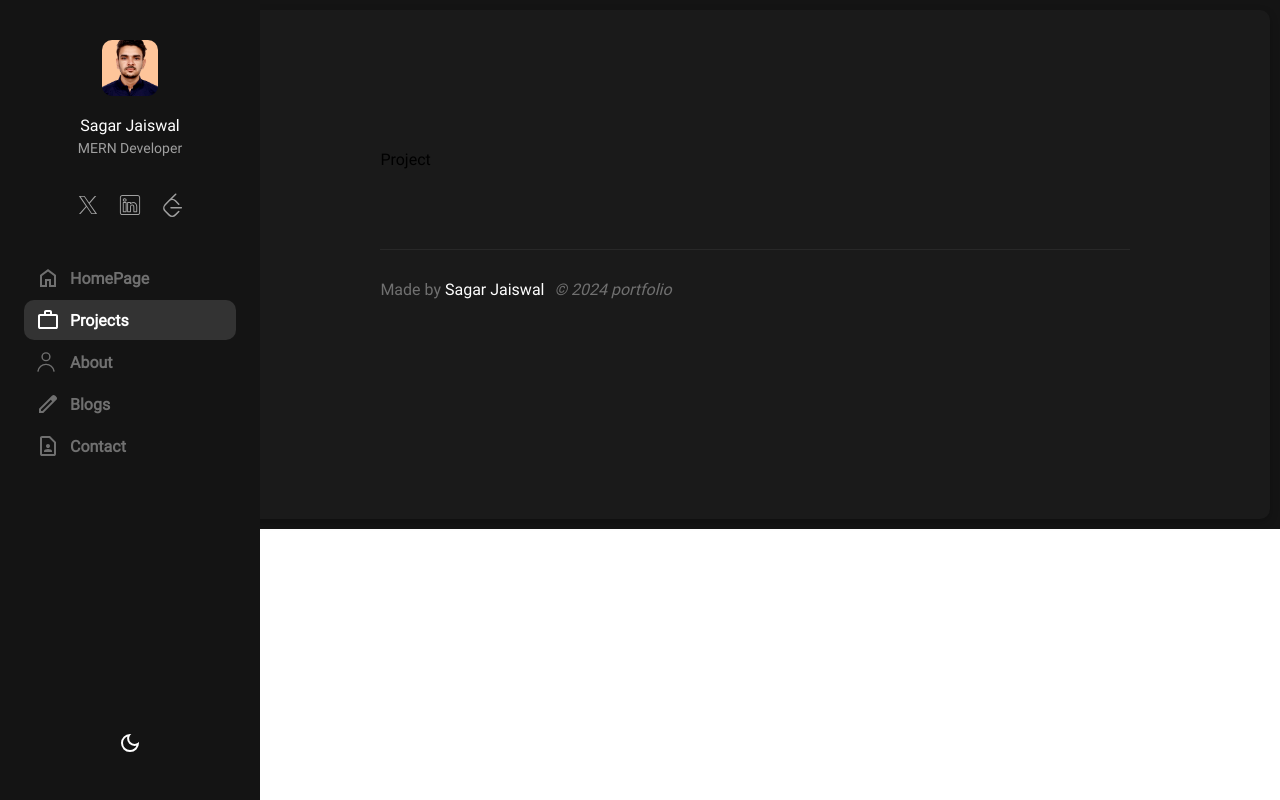
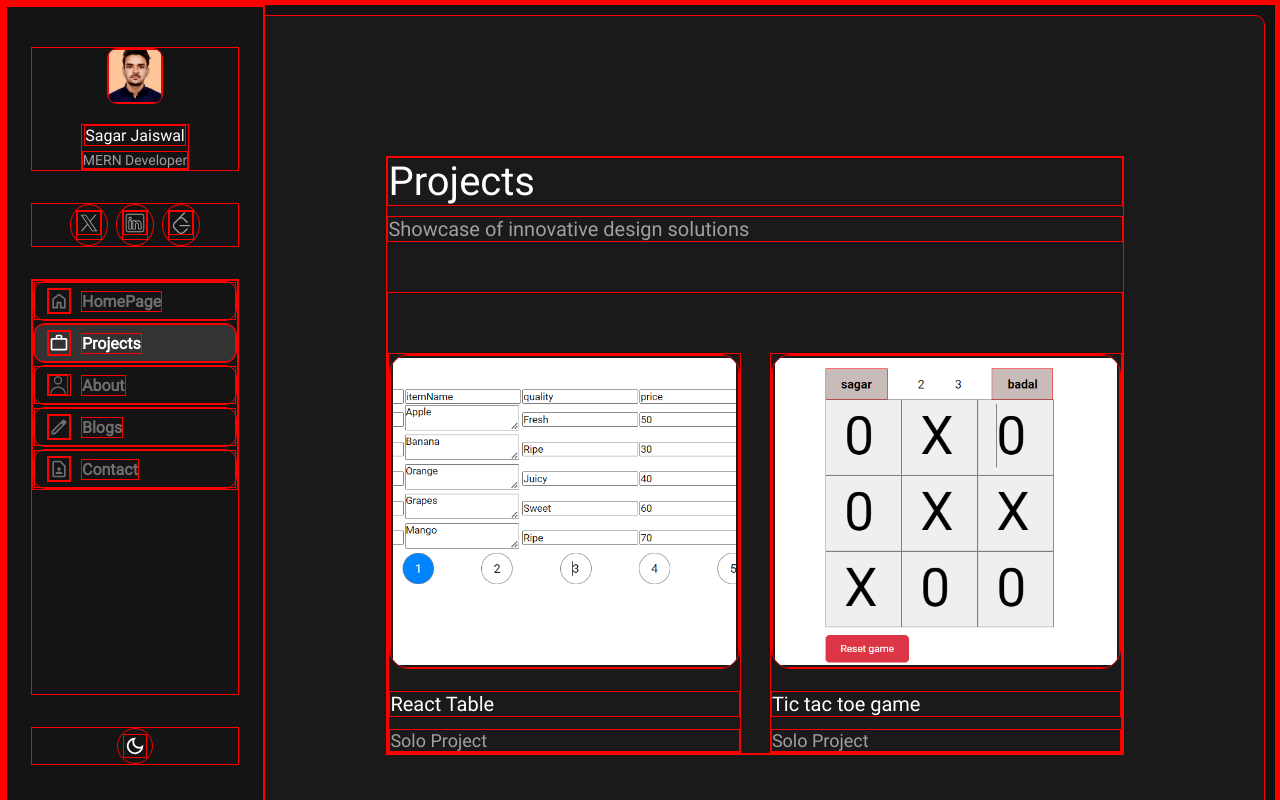
Before and after one commit to isagarjaiswal/portfolio, a React (Create React App) app: page /project in a window 1280 px wide. Shown: the top 800 px of the page. Built offline with nearby package versions, Linux system fonts and the light colour scheme.

Commit message:
add project and project card

```diff
--- a/public/index.html
+++ b/public/index.html
@@ -2,7 +2,7 @@
 <html lang="en">
   <head>
     <meta charset="utf-8" />
-    <link rel="icon" href="%PUBLIC_URL%/favicon.ico" />
+    <link rel="icon" href="%PUBLIC_URL%/myProfile.ico" />
     <meta name="viewport" content="width=device-width, initial-scale=1" />
     <meta name="theme-color" content="#000000" />
     <meta
--- a/src/App.scss
+++ b/src/App.scss
@@ -10,6 +10,7 @@
   padding: 0;
   box-sizing: border-box;
   font-family: "Roboto", sans-serif;
+  border: 1px solid red;
 }
 
 .main-container {
--- a/src/component/index.js
+++ b/src/component/index.js
@@ -13,3 +13,4 @@ export { Skill } from "./skill/skill"
 export { Experience } from "./experience/experience"
 export { Chip } from "./chip/chip"
 export { SkillIcon } from "./skillIcon/skillIcon"
+export { ProjectCard } from "./projectCard/projectCard"
--- /dev/null
+++ b/src/component/projectCard/projectCard.jsx
@@ -0,0 +1,21 @@
+import React from 'react';
+import "./projectCard.scss";
+
+export const ProjectCard = ({ data }) => {
+    const { title, deployLink, coCreator, img } = data;
+
+    const toggleDetails = () => {
+        if (deployLink) {
+            window.open(deployLink, "_blank");
+        }
+    };
+    return (
+        <div className="project-card" onClick={toggleDetails}>
+            <div className="project-img-container">
+                <img className='project-img' src={`${img}`} alt={title} />
+            </div>
+            <div className="title">{title}</div>
+            <div className="co-creator"> {coCreator}</div>
+        </div>
+    );
+};
--- /dev/null
+++ b/src/component/projectCard/projectCard.scss
@@ -0,0 +1,57 @@
+@import "../variable.scss";
+
+.project-card {
+  cursor: pointer;
+  margin-top: 60px;
+  width: 48%;
+  height: 400px;
+  display: flex;
+  flex-direction: column;
+  gap: 12px;
+
+  .project-img-container {
+    width: 100%;
+    height: 45vh;
+    margin-bottom: 10px;
+    border-radius: 20px;
+    overflow: hidden;
+    .project-img {
+      object-fit: cover;
+      padding: 2px;
+      width: 100%;
+      height: 100%;
+
+      transition: all 0.5s ease;
+      &:hover {
+        transform: scale(1.2);
+      }
+    }
+  }
+
+  .title {
+    color: var(--primary);
+    font-size: $text-h4;
+  }
+
+  .co-creator {
+    font-size: $text-h5;
+    color: var(--secondary);
+  }
+}
+
+
+
+@media screen and (max-width: $screenVerticleMobile) {
+  .project-card {
+    width: 100%;
+    height: 400px;
+  }
+}
+
+@media screen and (max-height: $screenVerticleMobile) {
+  .project-card {
+    .project-img-container {
+      height: 400px;
+    }
+  }
+}
--- a/src/pages/about/about.scss
+++ b/src/pages/about/about.scss
@@ -6,7 +6,6 @@
   flex-direction: column;
   gap: 120px;
   color: var(--primary);
-  background-color: red;
   @include slideInAnimation();
 
   .about__header {
--- a/src/pages/homepage/homepage.jsx
+++ b/src/pages/homepage/homepage.jsx
@@ -1,9 +1,9 @@
 import React, { useState } from 'react'
+import { useNavigate } from 'react-router-dom';
 import "./homepage.scss"
-import { useNavigate } from 'react-router-dom';
-import { LinkItem } from '../../component/index';
 import { LocationIcon, LinkdlnIconHome, ResumeDone, ResumeDownload } from '../../icons/index';
 import { Project, Blog } from '../index';
+import { LinkItem } from '../../component/index';
 
 export const Homepage = () => {
   const navigate = useNavigate();
@@ -14,9 +14,7 @@ export const Homepage = () => {
       setIsDownload(false);
     }, 2000);
   };
-
   const RESUME_LINK = "https://docs.google.com/document/d/1cO_WST3hRMSxJDEVjT4FJyK6FC8LL0FH6mxwGwmXugs/export?format=pdf"
-
 
   return (
     <>
--- a/src/pages/project/project.jsx
+++ b/src/pages/project/project.jsx
@@ -1,8 +1,40 @@
-import React from 'react'
-import "./projects.scss"
+import React, { useEffect, useState } from 'react'
+import "./project.scss"
+import tictactoe from "../../images/tictactoi.png"
+import reacttable from "../../images/reacttable.png"
+import { ProjectCard } from '../../component/index';
 
-export const Project = () => {
+const projectsData = [
+  {
+    title: "React Table",
+    coCreator: "Solo Project",
+    deployLink: "https://react-js-table.netlify.app/",
+    img: reacttable,
+  },
+  {
+    title: "Tic tac toe game",
+    coCreator: "Solo Project",
+    deployLink: "https://isagarjaiswal.github.io/tic-tak-toi/",
+    img: tictactoe,
+  },
+
+];
+
+
+
+export const Project = ({ head }) => {
+  const [data, setData] = useState()
+  useEffect(() => {
+    setData(projectsData)
+  }, [])
+
   return (
-    <div>Project</div>
+    <div className={`projects-container`}>
+      <div className="projects-heading">{head || "Projects"}</div>
+      {!head && <div className="projects-description">Showcase of innovative design solutions</div>}
+      <div className="projects">
+        {data?.map((data, i) => <ProjectCard key={i} data={data} />)}
+      </div>
+    </div>
   )
 }
--- /dev/null
+++ b/src/pages/project/project.scss
@@ -0,0 +1,27 @@
+@import "../../component/variable.scss";
+
+.projects-container {
+    color: var(--primary);
+    width: 100%;
+    height: fit-content;
+
+    .projects-heading {
+        font-size: $text-h1;
+        font-weight: 500;
+        margin-bottom: 10px;
+    }
+
+    .projects-description {
+        color: var(--secondary);
+        font-size: $text-h4;
+        margin-bottom: 50px;
+    }
+
+    .projects {
+        display: flex;
+        justify-content: space-between;
+        flex-wrap: wrap;
+        row-gap: 20px;
+        width: 100%;
+    }
+}
```
Also changed, not shown: src/pages/project/projects.scss (deleted), 2 other files (tests, documents, lock files or other folders).
